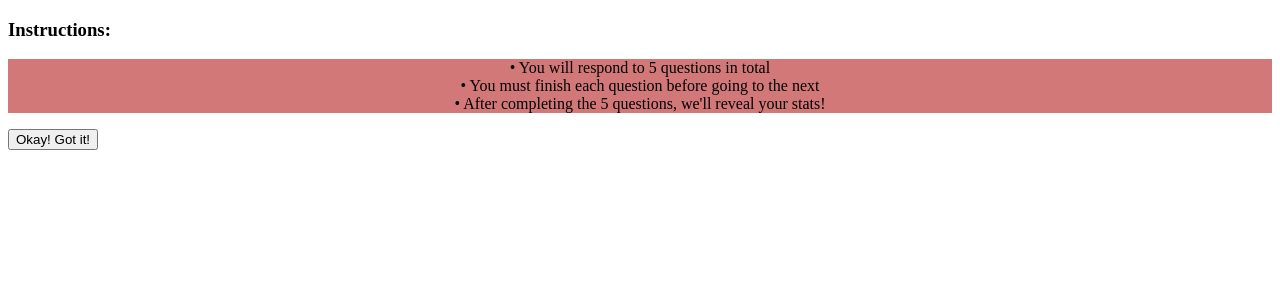
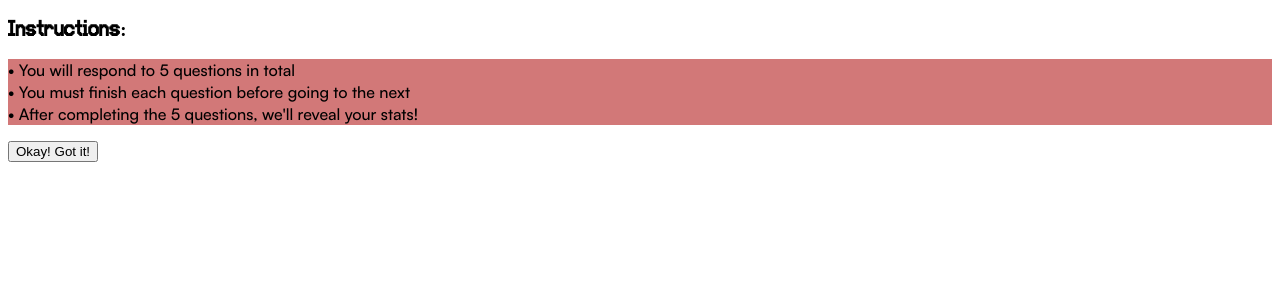
Before and after one commit to rachel-pu/WiNG.it-hackathon, a Flask app: page /instructions in a window 1280 px wide. Shown: the top 300 px of the page. Run offline with Flask 3, Linux system fonts and the light colour scheme.

Commit message:
fixed filepaths for css files

```diff
--- a/static/styles/instructions.css
+++ b/static/styles/instructions.css
@@ -1,5 +1,20 @@
-.instructionBullets{
-    text-align: center;
-    background-color: #d27878;
+@font-face {
+    font-family: 'eas-vhs';
+    src: url('../fonts/easvhs.ttf');
+}
+
+@font-face{
+    font-family: 'satoshi-medium';
+    src: url('../fonts/Satoshi_Complete/Fonts/OTF/Satoshi-Medium.otf');
+}
+
+.instructionsHeading{
+    font-family: eas-vhs;
 
 }
+
+.instructionBullets{
+    background-color: #d27878;
+    font-family: satoshi-medium;
+
+}
--- a/templates/home.html
+++ b/templates/home.html
@@ -1,7 +1,7 @@
 <!DOCTYPE html>
 <html lang="en">
 <head>
-    <link rel="stylesheet"href="{{ url_for('static', filename='styles/home.css') }}">
+    <link rel="stylesheet"href="\static\styles\home.css">
     <meta charset="UTF-8">
     <title>App Name</title>
 </head>
--- a/templates/instructions.html
+++ b/templates/instructions.html
@@ -1,12 +1,12 @@
 <!DOCTYPE html>
 <html lang="en">
 <head>
-    <link rel="stylesheet"href="{{ url_for('static', filename='styles/instructions.css') }}">
+    <link rel="stylesheet"href="\static\styles\instructions.css">
     <meta charset="UTF-8">
     <title>Instructions</title>
 </head>
 <body>
-    <h3>Instructions:</h3>
+    <h3 class=" instructionsHeading">Instructions:</h3>
     <p class="instructionBullets">
         • You will respond to 5 questions in total
         <br>• You must finish each question before going to the next
```
